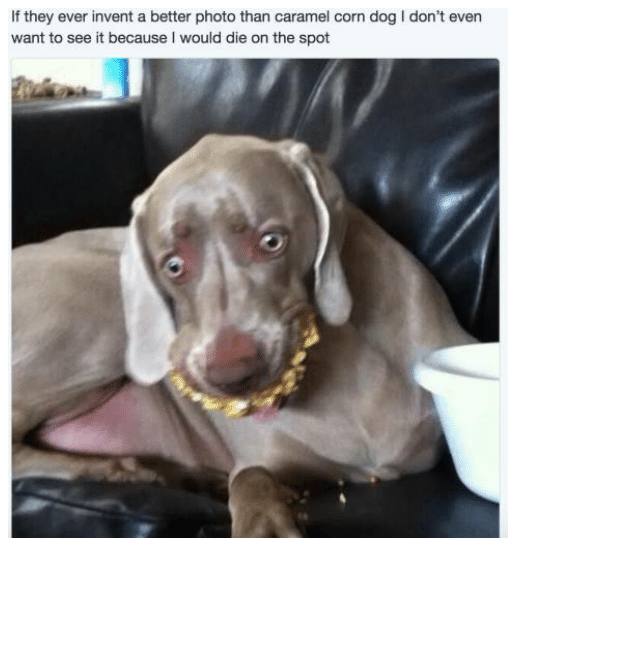
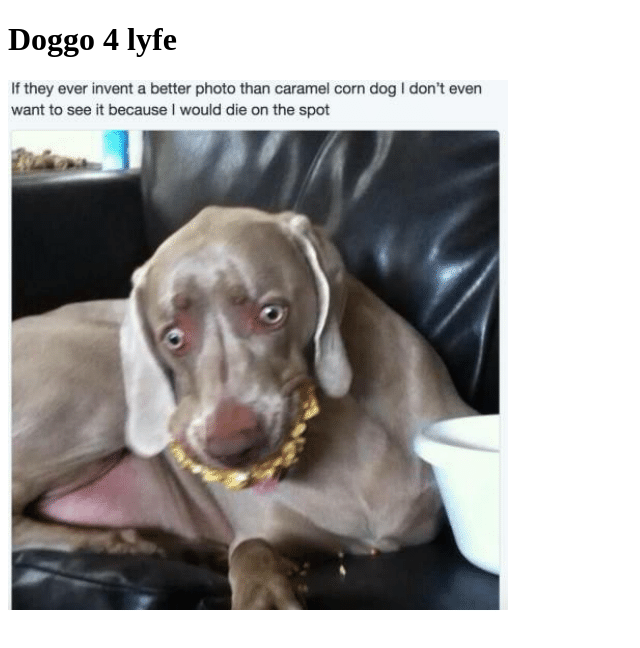
Before and after one commit to Jedmeyer/Jedmeyer.github.io, a plain HTML site: page index.html in a window 1280 px wide. Shown: the whole page, without its empty margins (0-640 px from the left). Drawn offline with Linux system fonts and the light colour scheme.

Commit message:
index update

```diff
--- a/index.html
+++ b/index.html
@@ -1,6 +1,11 @@
 <!DOCTYPE html>
 <html>
-<body>
+	<head>
+		<meta charset = "utf-8">
+		<title> Nothing Quite Like a Doggo! </title>
+	</head>
+	<body>
+		<h1> Doggo 4 lyfe </h1>
 <img src = 'images/fun.png' alt ="What a doggo...">
 </body>
 </html>
```
